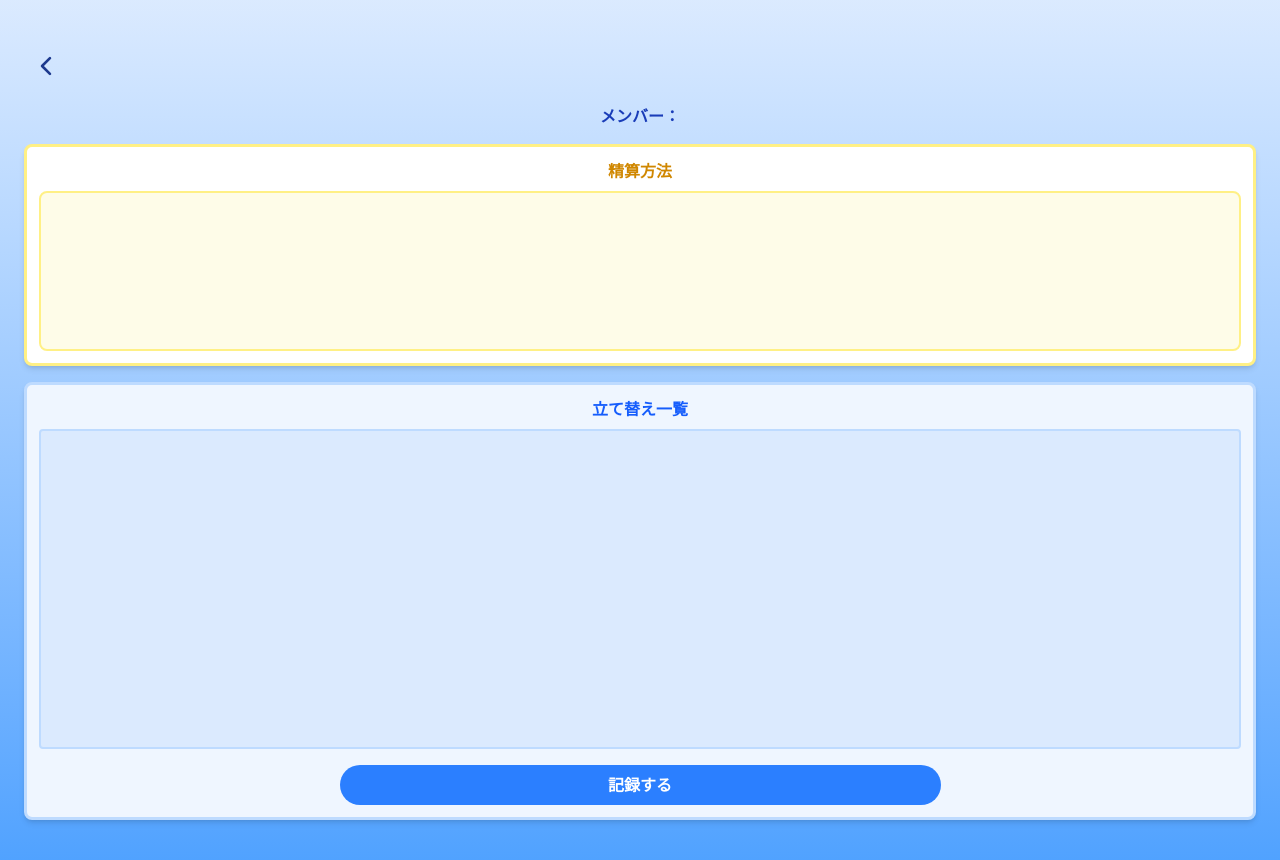
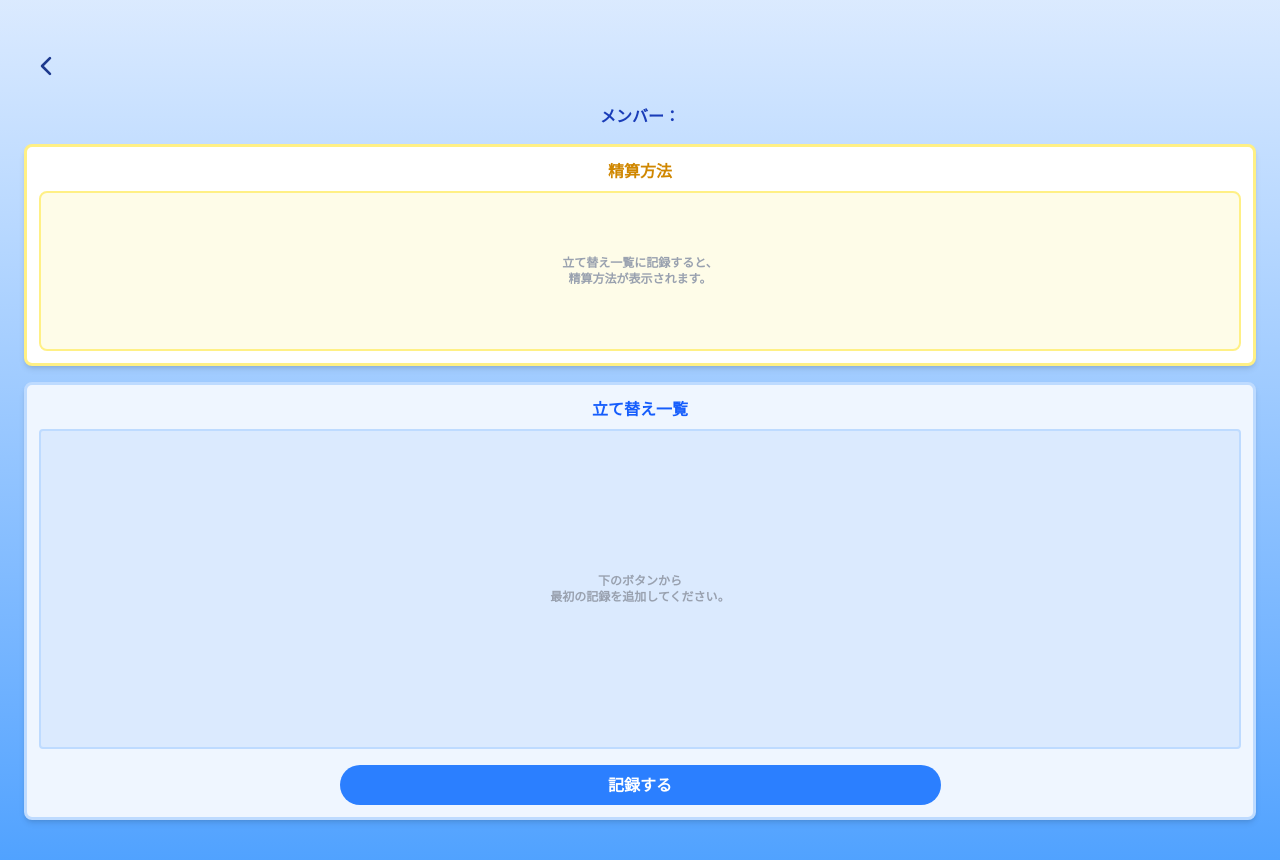
Before and after one commit to Hideto6/separate_check_w, a Next.js app: page /group in a window 1280 px wide. Built offline with nearby package versions, Linux system fonts and the light colour scheme.

Commit message:
記録をしてない場合のGroupPageのコメント追加

```diff
--- a/src/app/(main)/group/page.tsx
+++ b/src/app/(main)/group/page.tsx
@@ -49,7 +49,9 @@ export default function GroupPage() {
       <div className="flex flex-col items-center bg-white w-full h-full border-3 border-yellow-200 p-3 rounded-lg mb-4 shadow-md">
         <div className="font-bold text-yellow-600 mb-2 text-base">精算方法</div>
         <div className="w-full h-40 bg-yellow-50 border-2 border-yellow-200 overflow-y-auto py-3 rounded-lg">
-          {settlements.map((s, index) => (
+          {settlements.length > 0 ? (
+            // ★ 精算データがある場合
+            settlements.map((s, index) => (
               <div
                 key={index}
                 className="flex justify-between items-center w-full text-sm mb-2 font-bold border-b border-gray-300 pb-2 px-6"
@@ -67,7 +69,14 @@ export default function GroupPage() {
                   {formatCurrency(s.amount)}円
                 </span>
               </div>
-          ))}
+            ))
+          ) : (
+            // ★ 精算データがない場合
+            <div className="flex items-center justify-center flex-col h-full text-gray-400 text-xs font-semibold">
+              <p>立て替え一覧に記録すると、</p>
+              <p>精算方法が表示されます。</p>
+            </div>
+          )}
         </div>
       </div>
 
@@ -76,7 +85,9 @@ export default function GroupPage() {
           立て替え一覧
         </div>
         <div className="flex flex-col justify-start w-full h-80 bg-blue-100 border-2 border-blue-200 rounded overflow-y-auto">
-          {records.map((r) => (
+          {records.length > 0 ? (
+            // ★ 立て替え記録がある場合
+            records.map((r) => (
               <div
                 key={r.id}
                 className="mb-2 py-2 flex items-center justify-between border-b border-gray-300 px-5"
@@ -111,7 +122,14 @@ export default function GroupPage() {
                   <IoCloseSharp size={20} />
                 </button>
               </div>
-          ))}
+            ))
+          ) : (
+            // ★ 立て替え記録がない場合
+            <div className="flex items-center justify-center flex-col h-full text-gray-400 text-xs font-semibold">
+              <p>下のボタンから</p>
+              <p>最初の記録を追加してください。</p>
+            </div>
+          )}
         </div>
 
         <button
```
Lines whose indentation alone changed are shown as unchanged.
